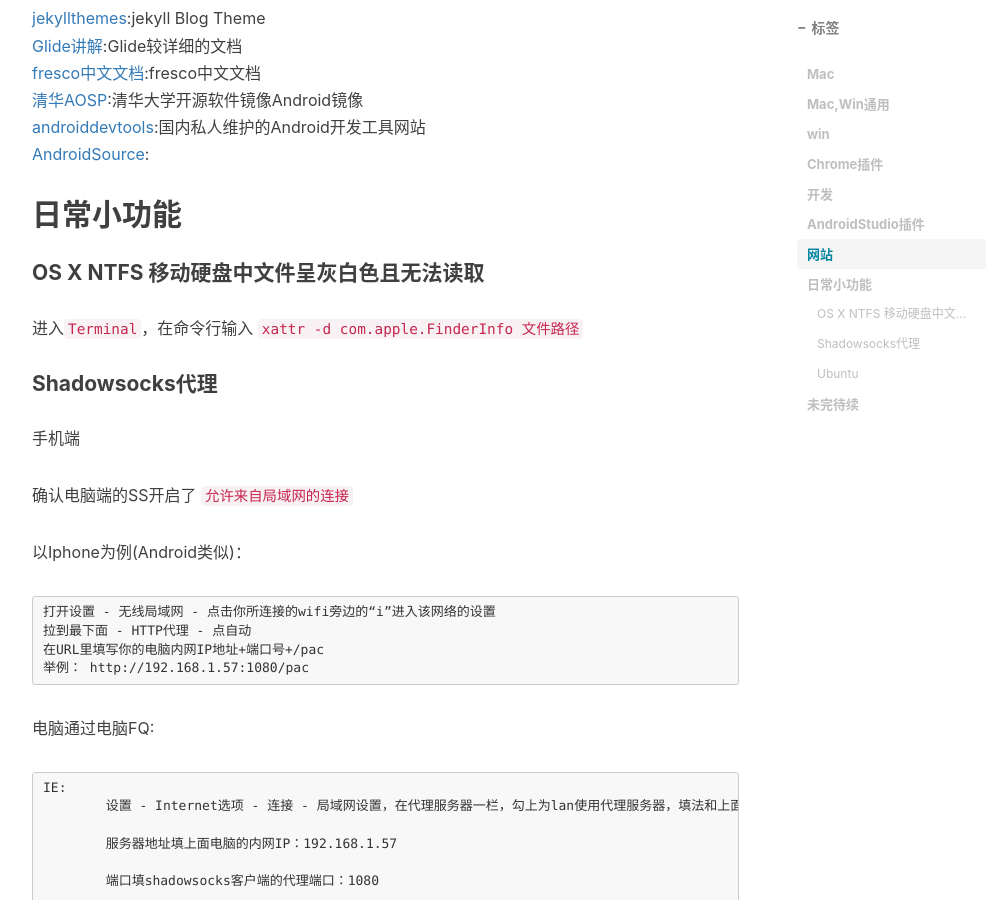
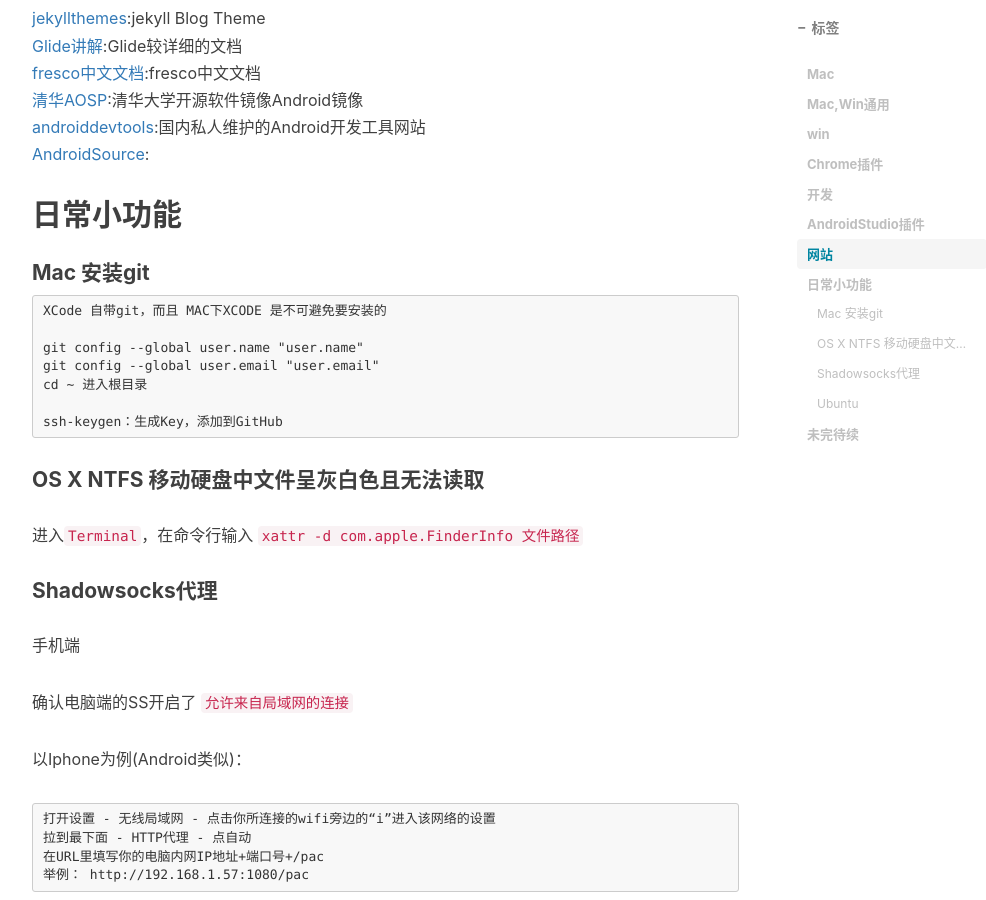
Before and after one commit to 7449/7449.github.io, a Jekyll site: the page built from _posts/2017-1-3-software.md, in a window 1280 px wide and 900 px high, scrolled down 2998 px. Shown: the whole window, without its empty margins (233-1219 px from the left). Built offline with Jekyll 4.4.1, drawn with Linux system fonts in a browser that asks for light colours; nearby versions of some CDN libraries; comment, search, counter and statistics services are not loaded.

Commit message:
update software

```diff
--- a/_posts/2017-1-3-software.md
+++ b/_posts/2017-1-3-software.md
@@ -22,7 +22,7 @@
 [macOS有哪些冷门但是一但发现就无法自拔的软件？](https://www.zhihu.com/question/35050387):mac os软件推荐，来自知乎<br>
 [Mac BiliBili客户端](https://github.com/typcn/bilibili-mac-client)<br>
 [OS X 应用](https://www.zhihu.com/topic/19551349/hot):知乎OSX应用推荐<br>
-[skim](https://skim.en.softonic.com/mac):阅读PDF<br>
+[skim](http://skim-app.sourceforge.net/):阅读PDF<br>
 [Maipo](https://itunes.apple.com/cn/app/weibox/id789066512?mt=12): 极致微博体验<br>
 [handshaker](http://www.smartisan.com/apps/handshaker):锤子出品的一款MAC管理android手机文件的软件<br>
 [mweb](https://itunes.apple.com/cn/app/mweb-lite-zhuan-ye-demarkdown/id979033429?mt=12):MarkDown写作软件<br>
@@ -105,6 +105,16 @@
 
 ## 日常小功能
 
+#### Mac 安装git
+
+	XCode 自带git，而且 MAC下XCODE 是不可避免要安装的
+
+	git config --global user.name "user.name"
+	git config --global user.email "user.email"
+	cd ~ 进入根目录
+
+	ssh-keygen：生成Key，添加到GitHub
+
 #### OS X  NTFS 移动硬盘中文件呈灰白色且无法读取
 
 进入`Terminal`，在命令行输入 `xattr -d com.apple.FinderInfo  文件路径`
```
